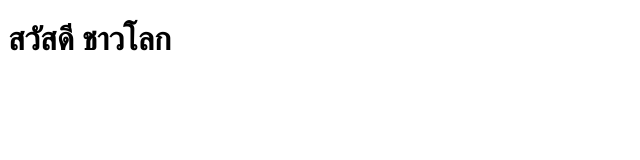
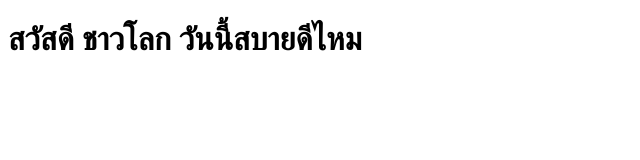
Before and after one commit to apichaib-bts/learn-git-2, a plain HTML site: page index.html in a window 1280 px wide. Shown: the whole page, without its empty margins (0-640 px from the left). Drawn offline with Linux system fonts and the light colour scheme.

Commit message:
เพิ่มรายละเอียดข้อความ

```diff
--- a/index.html
+++ b/index.html
@@ -4,6 +4,6 @@
     <title>My First Web Page</title>
 </head>
 <body>
-    <h1>สวัสดี ชาวโลก</h1>
+    <h1>สวัสดี ชาวโลก วันนี้สบายดีไหม</h1>
 </body>
 </html>
```
